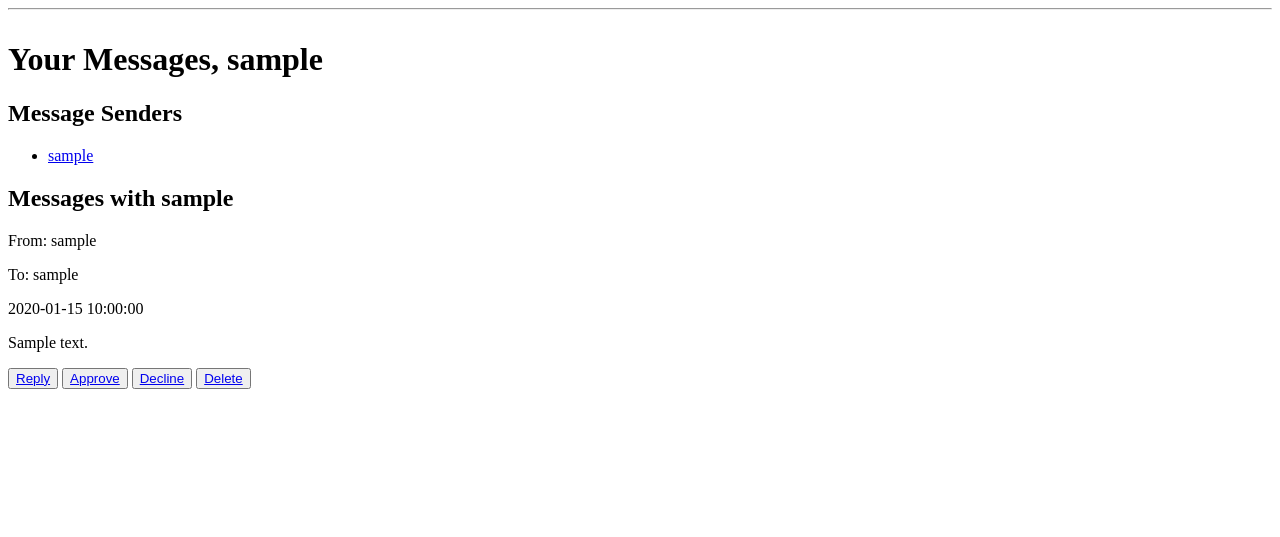
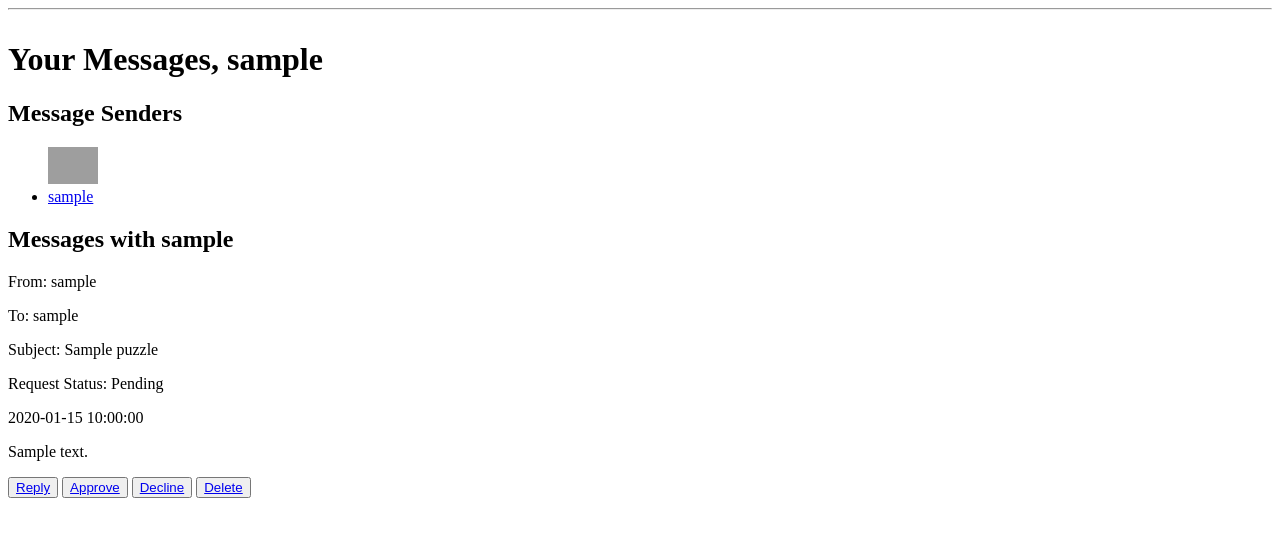
Before and after one commit to sfreeley/puzzle-post-v2-flask, a Flask app: page /messages/from/1 in a window 1280 px wide. Shown: the part 26-563 px from the top of the page. Run offline with Flask 3, Linux system fonts and the light colour scheme; a user stored in the database is signed in; tables that the repository leaves empty hold one stand-in row (values such as "Sample post"); some libraries are stand-ins or nearby versions; grey boxes are pictures that could not be loaded.

Commit message:
add avatar and request status in messages page

```diff
--- a/app/routes.py
+++ b/app/routes.py
@@ -237,7 +237,7 @@ def save_puzzle(puzzle_id=None):
 
     return render_template('create_puzzle.html', title='Save Puzzle', form=form, choices=form.condition.choices, existing_image_url = form.existing_image_url.data)
 
-# DELETE PUZZLE
+# SOFT DELETE PUZZLE
 @app.route('/puzzle/delete/<int:puzzle_id>', methods=['GET', 'DELETE'])
 @login_required
 def delete_puzzle(puzzle_id):
@@ -282,7 +282,7 @@ def delete_message(message_id):
         return redirect(url_for('user', username=current_user.username))
     else:
         if message and message.recipient.id == current_user.id:
-            db.session.delete(message)
+            message.is_deleted = True
             db.session.commit()
             return render_template('messages.html')
 
@@ -309,7 +309,8 @@ def send_message(recipient, puzzle_id):
             recipient=user,
             content=form.message.data,
             puzzle_id=form.puzzle_id.data,
-            timestamp=datetime.now(timezone.utc)
+            timestamp=datetime.now(timezone.utc),
+            is_deleted=False
         )
         db.session.add(msg)
         db.session.commit()
--- a/app/templates/messages.html
+++ b/app/templates/messages.html
@@ -10,6 +10,7 @@
             <h2>Message Senders</h2>
             <ul>
                 {% for sender in message_senders %}
+                <img src="{{ sender.create_avatar(128) }}" style="width: 50px;">
                 <li><a href="{{ url_for('messages', user_id=sender.id) }}">{{ sender.username }}</a></li>
                 {% endfor %}
             </ul>
@@ -21,6 +22,10 @@
                 <div>
                     <p>From: {{message.author.username}}</p>
                     <p>To: {{message.recipient.username}}</p>
+                    <p>Subject: {{message.puzzle.title}}</p>
+                    {% if message.puzzle.is_requested %}
+                    <p>Request Status: Pending</p>
+                    {% endif %}
                     <p>{{message.timestamp}}</p>
                     <p>{{message.content}}</p>
                 </div>
```
